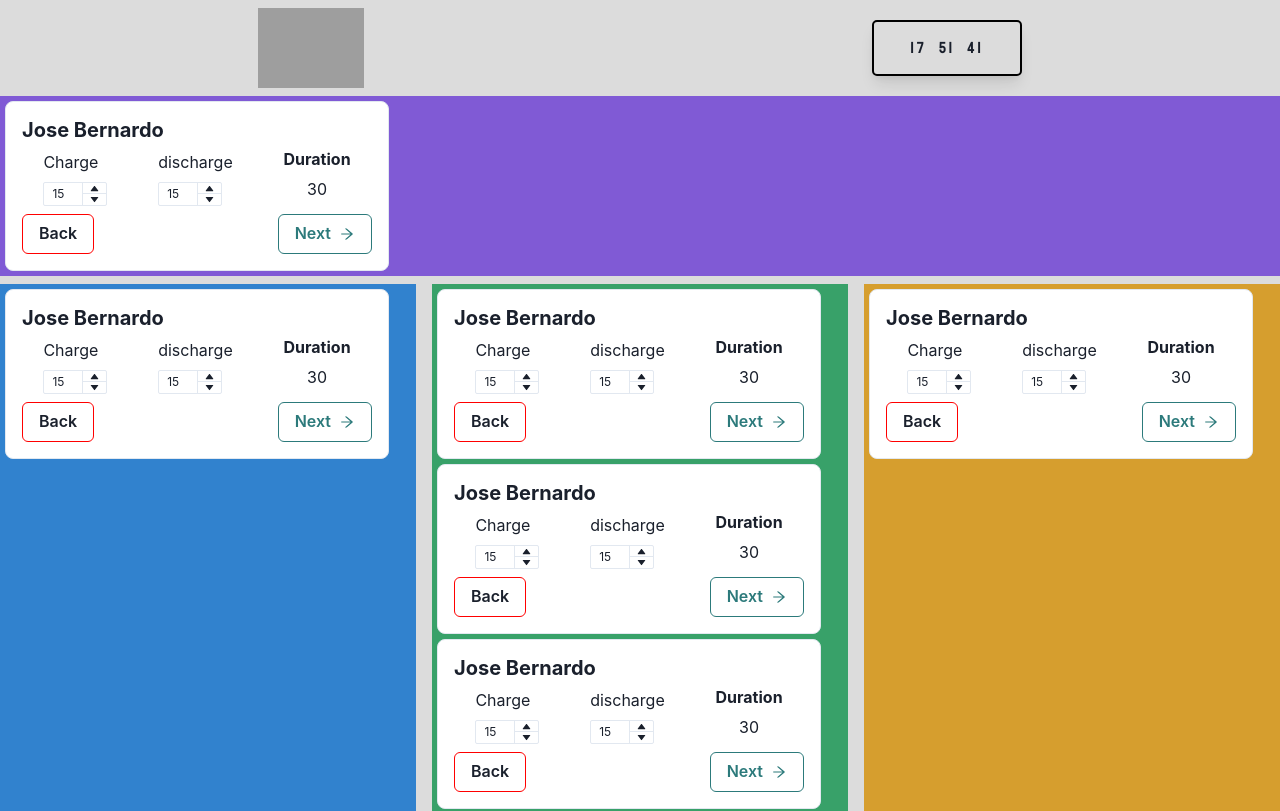
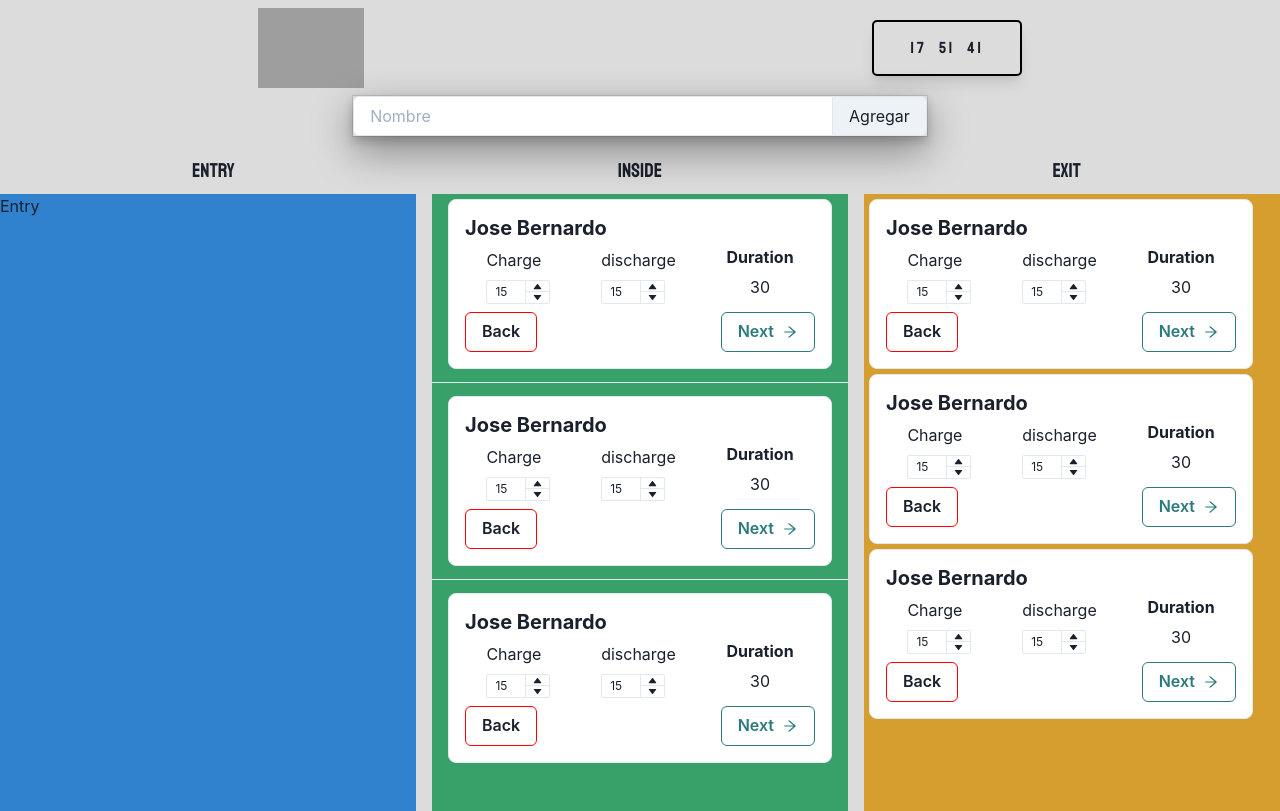
Before and after one commit to Miguel-Andres/WarehouseLogist, a React (Create React App) app: page / in a window 1280 px wide. Shown: the top 811 px of the page. Built offline with nearby package versions, Linux system fonts and the light colour scheme; grey boxes are pictures that could not be loaded.

Commit message:
Fixed Template

```diff
--- a/package.json
+++ b/package.json
@@ -9,6 +9,7 @@
     "framer-motion": "4.1.17",
     "react": "17.0.2",
     "react-dom": "17.0.2",
+    "react-icons": "4.2.0",
     "react-router-dom": "5.2.0",
     "react-scripts": "4.0.3"
   },
--- a/src/components/Dashboard.js
+++ b/src/components/Dashboard.js
@@ -1,33 +1,41 @@
 import React from 'react'
-import {Stack ,Grid, GridItem} from "@chakra-ui/react"
+import {Stack ,Grid, GridItem , Text , SimpleGrid ,Box,VStack , StackDivider} from "@chakra-ui/react"
 
 import Card from './Card'
+import Search from "./Search"
+import Entry from "./section/Entry"
 
 export default function Dashboard() {
     return (
         <React.Fragment>
-            <Stack bg="gainsboro" minH="100vh" >
+            <Stack bg="gainsboro" minH="100vh"  >
 
-                    <Stack bg="purple.500">
-                    <Card />
-
-                    </Stack>
+                   <Search/>
+                <SimpleGrid columns={3}>
+                    <Text  textAlign="center"  fontFamily="Staatliches" fontSize="xl">entry</Text>
+                    <Text  textAlign="center" fontFamily="Staatliches" fontSize="xl">Inside</Text>
+                    <Text  textAlign="center" fontFamily="Staatliches" fontSize="xl">Exit</Text>
+                </SimpleGrid>
 
                 <Grid templateColumns="repeat(3,1fr)"gap={4} h="100vh">
 
+
                 <GridItem bg="blue.500">
-                <Card />
+               <Entry />
                 </GridItem>
 
-                <GridItem bg="green.500">
+                <VStack bg="green.500" divider={<StackDivider   />}   >
                 <Card />
                 <Card />
                 <Card />
+                </VStack>
+
+                <GridItem bg="yellow.500"  >
+                <Card />
+                  <Card />
+                   <Card />
                 </GridItem>
 
-                <GridItem bg="yellow.500">
-                <Card />
-                </GridItem>
                 </Grid>
 
             </Stack>
--- /dev/null
+++ b/src/components/section/Entry.js
@@ -0,0 +1,9 @@
+import React from 'react'
+
+export default function Entry() {
+    return (
+        <div>
+            <h2>Entry</h2>
+        </div>
+    )
+}
```
Also changed, not shown: src/components/section/Inside.js (added, +9 -0 lines), src/components/section/Exit.js (added), 1 other file (tests, documents, lock files or other folders).
